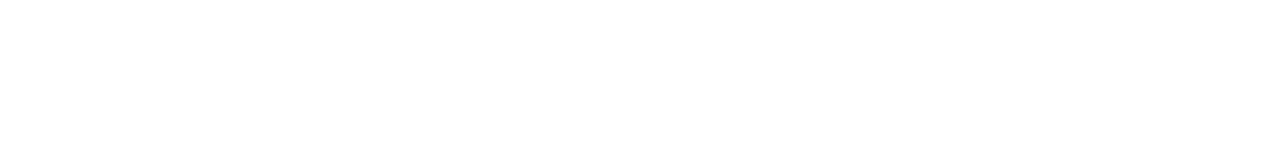
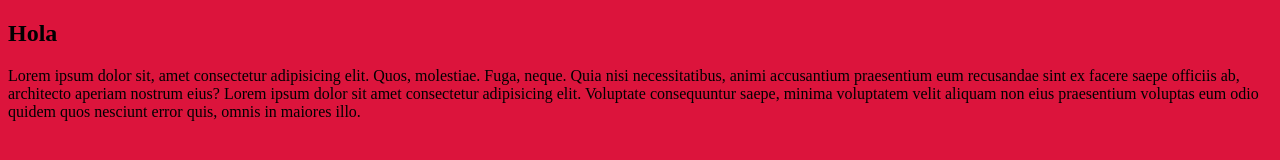
Before and after one commit to CarolinaOrnedo/Entornos-de-desarrollo-Carolina, a plain HTML site: page index.html in a window 1280 px wide. Drawn offline with Linux system fonts and the light colour scheme.

Commit message:
Primera cosa

```diff
--- a/css/style.css
+++ b/css/style.css
@@ -0,0 +1,3 @@
+body{
+    background-color: crimson;
+}
--- a/index.html
+++ b/index.html
@@ -8,7 +8,8 @@
     <link rel="stylesheet" href="/css/style.css">
 </head>
 <body>
-
-
+    <h2>Hola</h2>
+    Lorem ipsum dolor sit, amet consectetur adipisicing elit. Quos, molestiae. Fuga, neque. Quia nisi necessitatibus, animi accusantium praesentium eum recusandae sint ex facere saepe officiis ab, architecto aperiam nostrum eius?
+    Lorem ipsum dolor sit amet consectetur adipisicing elit. Voluptate consequuntur saepe, minima voluptatem velit aliquam non eius praesentium voluptas eum odio quidem quos nesciunt error quis, omnis in maiores illo.
 </body>
 </html>
```
